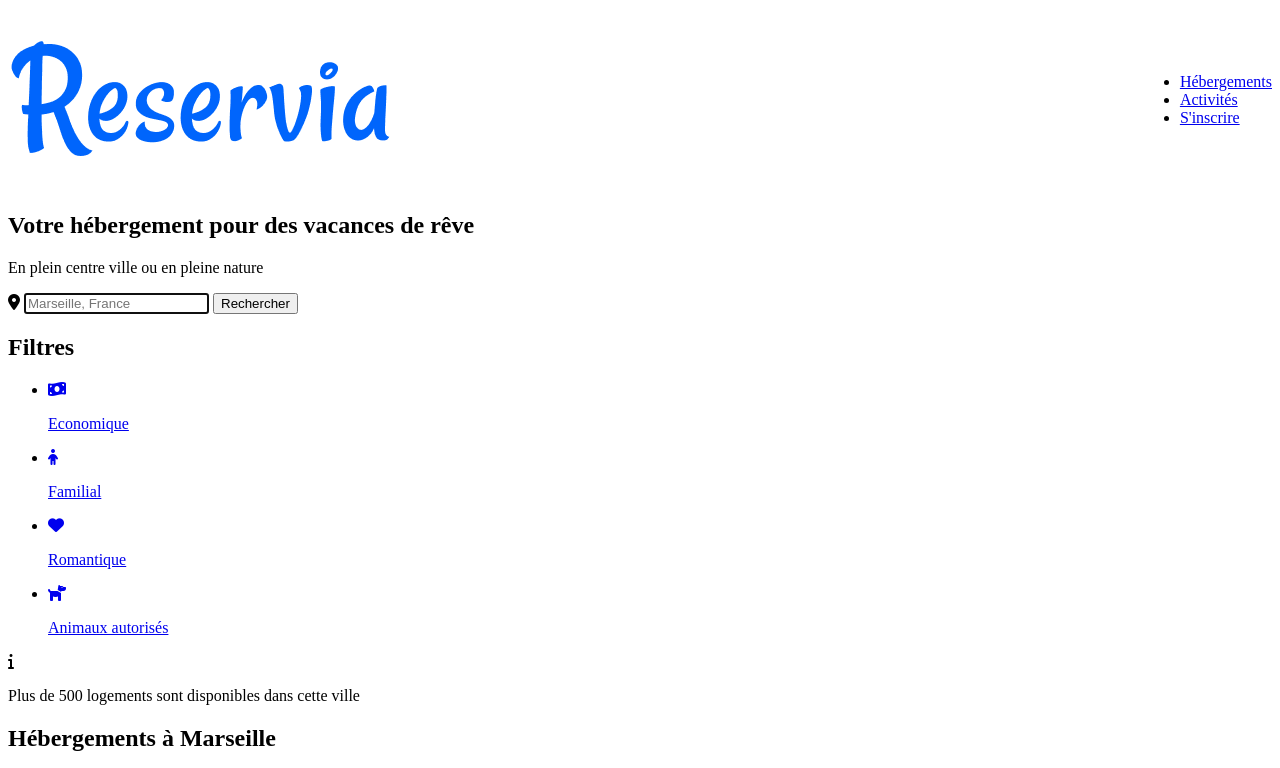
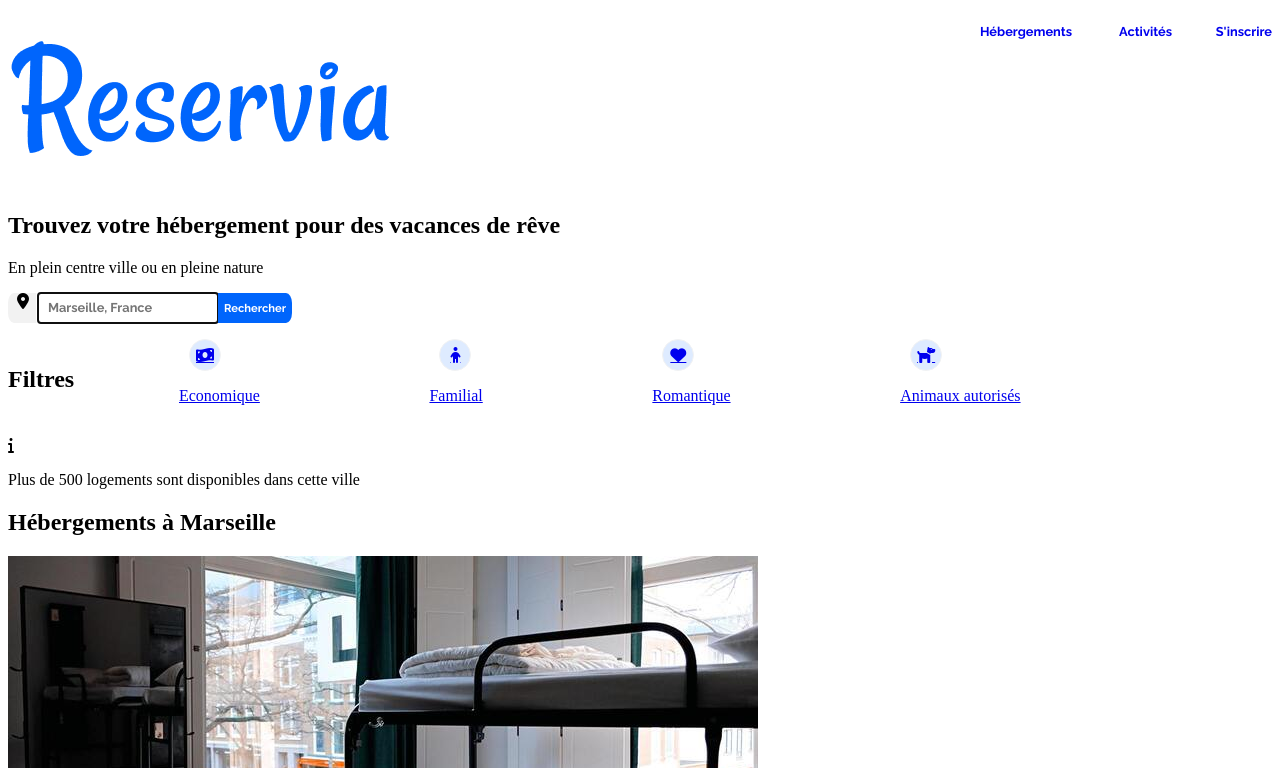
Before and after one commit to Nickeust/NicolasEustase_2_26-03-2021, a plain HTML site: page index.html in a window 1280 px wide. Shown: the top 768 px of the page. Drawn offline with Linux system fonts and the light colour scheme.

Commit message:
ajout_css_footer_nav_searchbar

```diff
--- a/css/style.css
+++ b/css/style.css
@@ -9,7 +9,117 @@ img{
 header
 {
     display: flex;
+    justify-content: space-between;
+}
+nav li
+{
+    font-size: 0.8rem;
+    font-family:"Raleway";
+    font-weight: bold;
+    min-width: 6.25rem;
+    display:inline;
+    height: 2.5rem;
     align-items: center;
-    justify-content: space-between;
+}
+nav a
+{
+    text-decoration: none;
+}
+nav ul
+{
+    list-style: none;
+    display: flex;
+    flex-direction: row;
+    text-align: right;
+}
+nav a:hover
+{
+    border-top: 0.125rem solid #0065fc;
+    padding-top: 1.25rem;
+    padding-bottom: 1.25rem;
+}
+.slogan h1
+{
+    font-size: 1.1rem;
     flex-wrap: wrap;
+    min-width: 15rem;
+    font-family:"Raleway";
+    font-weight: bold;
 }
+form
+{
+    display: flex;
+}
+label
+{
+    display: flex;
+    background-color: #f2f2f2;
+    border-top-left-radius: 0.375rem 0.625rem;
+    border-bottom-left-radius: 0.375rem 0.625rem;
+    justify-content:center;
+    width: 1.875rem;
+    height: 1.875rem;
+}
+button
+{
+    display: block;
+    background-color: #0065fc;
+    font-size: 0.7rem;
+    font-family:"Raleway";
+    font-weight: bold;
+    color: #ffffff;
+    border-top-right-radius: 0.375rem 0.625rem;
+    border-bottom-right-radius: 0.375rem 0.625rem;
+    border: none;
+    min-width: 2.5rem;
+    height: 1.875rem;
+}
+input
+{
+    display: flex;
+    padding-left: 0.625rem;
+    border-top: 0.063rem solid #f2f2f2;
+    border-bottom: 0.063rem solid #f2f2f2;
+    border-left: none;
+    border-right: none;
+    font-size: 0.8rem;
+    font-family:"Raleway";
+    font-weight: bold;
+    min-width: 11.25rem;
+    height: 1.875rem;
+}
+.filters
+{
+    display: flex;
+    flex-direction: row;
+    min-height: 1.25rem;
+    align-items: center;
+    align-content: space-around;
+    flex-wrap: nowrap;
+}
+.filters-list
+{
+    list-style: none;
+    min-height: 1.25rem;
+    min-width: 80%;
+    display: flex;
+    justify-content: space-around;
+    flex-wrap: wrap;
+    padding-left: 1.25rem;
+}
+.icon
+{
+    position: relative;
+    left: 10px;
+    background-color: #deebff;
+    width: 30px;
+    height: 30px;
+    border-radius: 20px 20px;
+    align-items: center;
+    border: 1px solid #f2f2f2;
+    display: flex;
+}
+.icon i
+{
+    margin: auto;
+}
--- a/index.html
+++ b/index.html
@@ -7,7 +7,7 @@
         <link rel="stylesheet" href="css/style.css" />
         <link rel="preconnect" href="https://fonts.gstatic.com" />
         <link
-            href="https://fonts.googleapis.com/css2?family=Raleway:wght@400;700&display=swap"
+            href="https://fonts.googleapis.com/css2?family=Raleway:wght@400;500;700&display=swap"
             rel="stylesheet"
         />
         <script
@@ -39,7 +39,7 @@
                 <section>
                     <!--Slogan-->
                     <h1 class="slogan">
-                        Votre hébergement pour des vacances de rêve
+                        Trouvez votre hébergement pour des vacances de rêve
                     </h1>
                     <p>En plein centre ville ou en pleine nature</p>
                     <!--Barre de recherche-->
```
